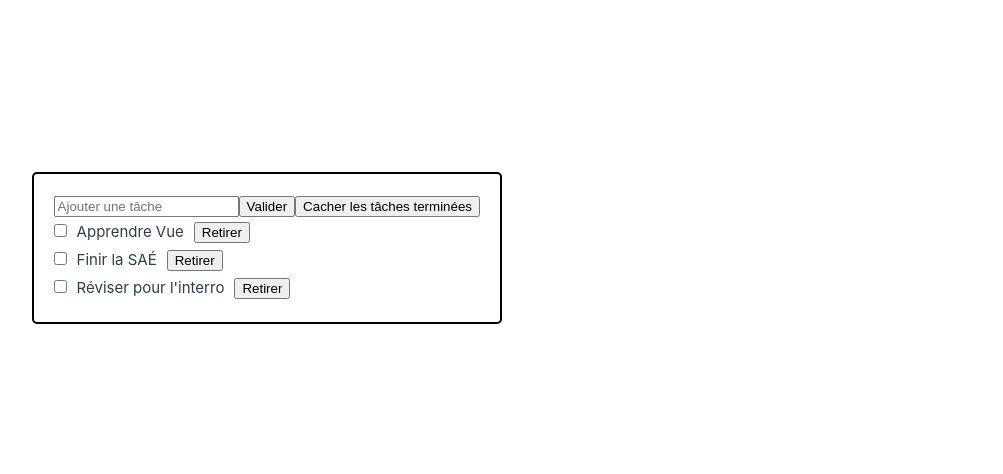
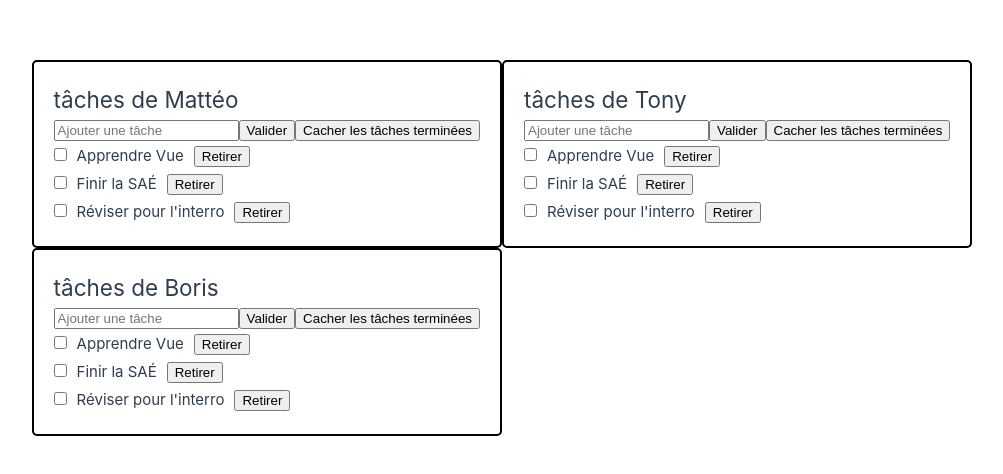
Before and after one commit to Dilnat/G2-TD1-Vue, a Vue app in the folder todo_list/: page / in a window 1280 px wide. Shown: the part 152-626 px from the top of the page, without its empty margins (138-1141 px from the left). Built offline with nearby package versions, Linux system fonts and the light colour scheme.

Commit message:
TD2 - Exercice 3 - titres composants

```diff
--- a/todo_list/src/App.vue
+++ b/todo_list/src/App.vue
@@ -3,7 +3,9 @@ import ListeDeTaches from '@/composants/ListeDeTaches.vue';
 </script>
 
 <template>
-  <ListeDeTaches />
+  <ListeDeTaches titre="tâches de Mattéo"/>
+  <ListeDeTaches titre="tâches de Tony"/>
+  <ListeDeTaches titre="tâches de Boris"/>
 </template>
 
 <style scoped>
--- a/todo_list/src/composants/ListeDeTaches.vue
+++ b/todo_list/src/composants/ListeDeTaches.vue
@@ -22,11 +22,16 @@ interface Tache {
 }
 const cacheFaits = ref(false);
 const tachesFiltrees = computed(() => {return taches.value.filter(t => cacheFaits.value == false && t.faite == false);});
+
+const props = defineProps<{titre: string}>();
+
+
 </script>
 
 <template>
   <div id="wrapper">
     <ul>
+      <h2>{{titre}}</h2>
       <input type="texte" v-model.trim="nouvelleTache" placeholder="Ajouter une tâche">
       <button @click="ajouterTache">Valider</button>
       <button @click="cacheFaits = !cacheFaits">
```
